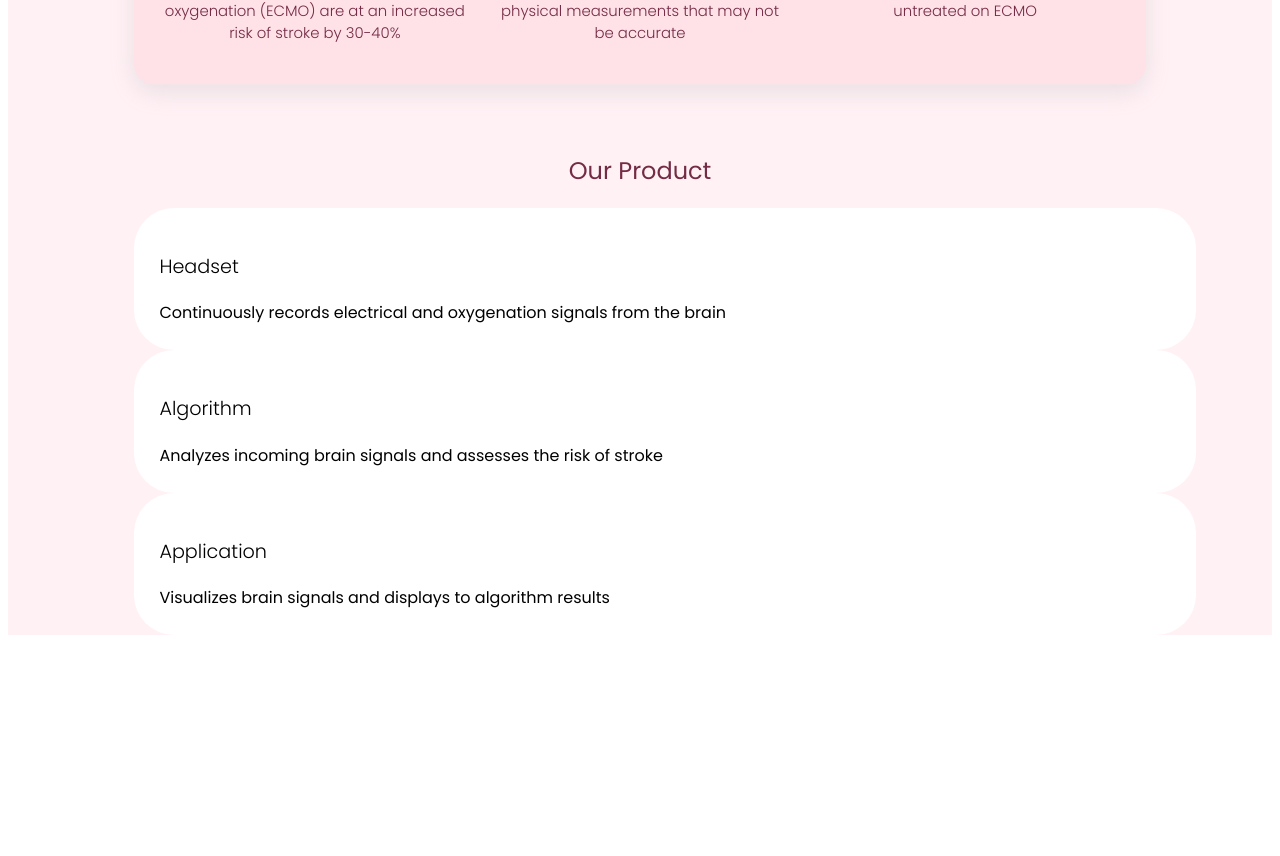
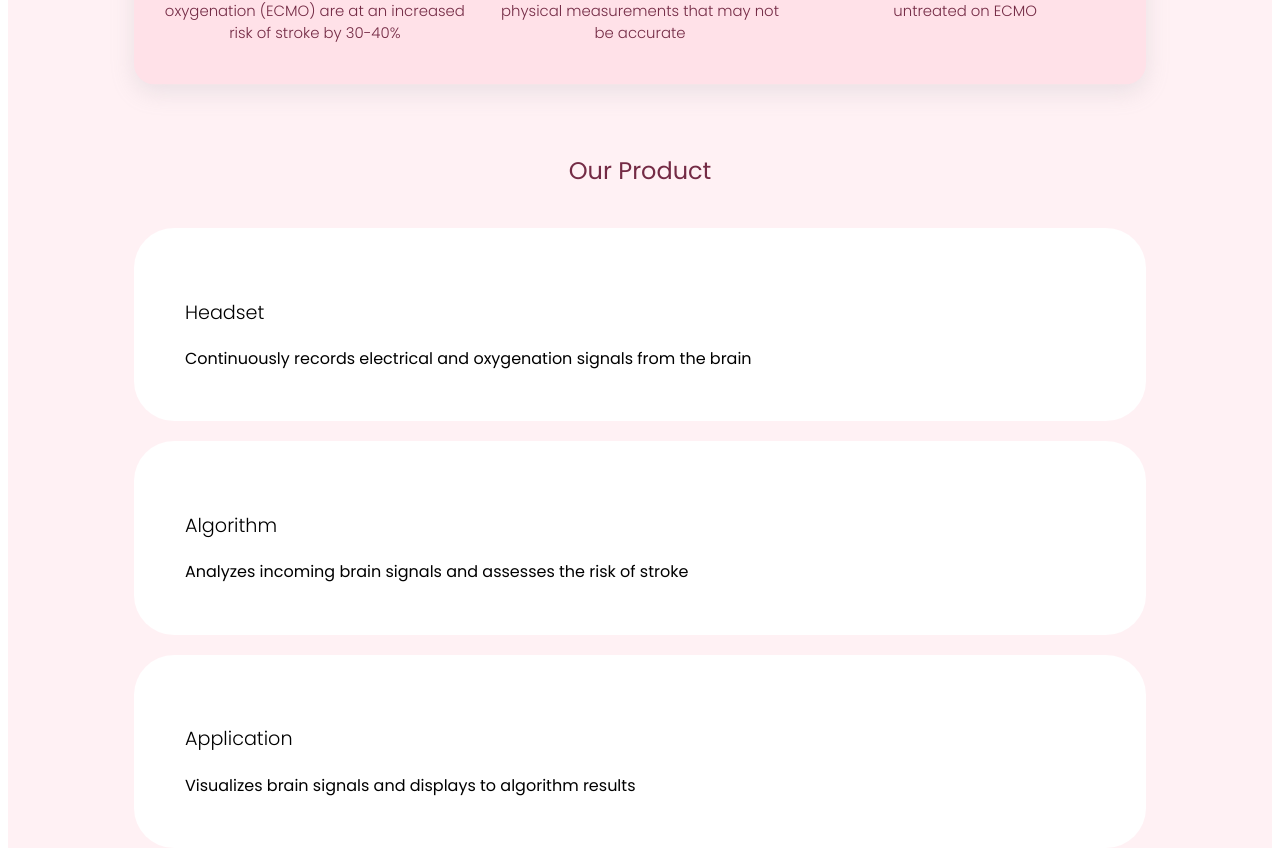
Before and after one commit to yna-arpon/NeuraSense-Website, a React (Vite) app: page / in a window 1280 px wide. Shown: the part 1409-2265 px from the top of the page. Before the commit the page ends 2052 px from the top, so only its background shows below. Built offline with nearby package versions, Linux system fonts and the light colour scheme.

Commit message:
Formatting solution cards

```diff
--- a/src/components/ProdBranch/ProdBranch.module.css
+++ b/src/components/ProdBranch/ProdBranch.module.css
@@ -1,10 +1,9 @@
 #descriptionDiv {
     background-color: white;
-    width: 100%;
     border-radius: 40px;
-    padding: 10%;
-    padding: 25px
+    padding: 5%;
 }
+
 #heading {
     font-size: 1.2rem;
 }
--- a/src/components/Solution/Solution.module.css
+++ b/src/components/Solution/Solution.module.css
@@ -3,6 +3,7 @@
     flex-direction: column;
     width: 80%;
     margin-top: -10%;
+    gap: 20px;
     /* transform: translateY(-40%); */
 }
 
```
